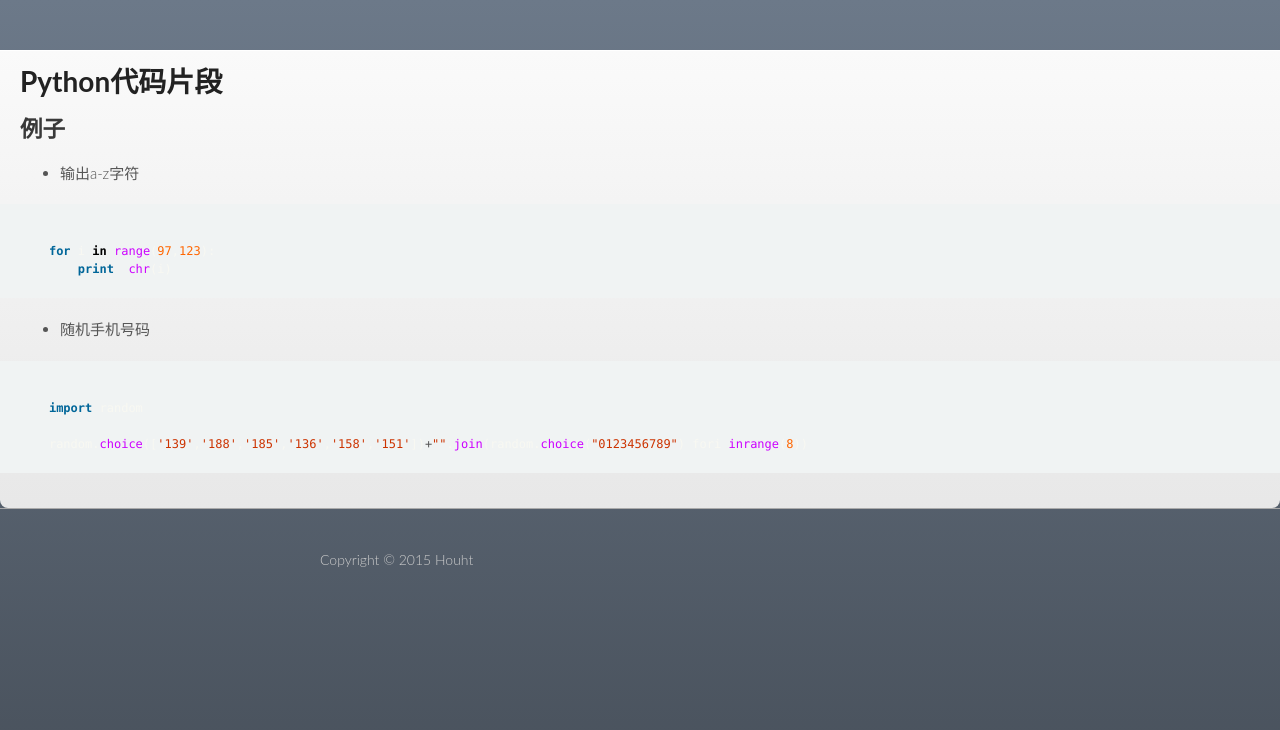
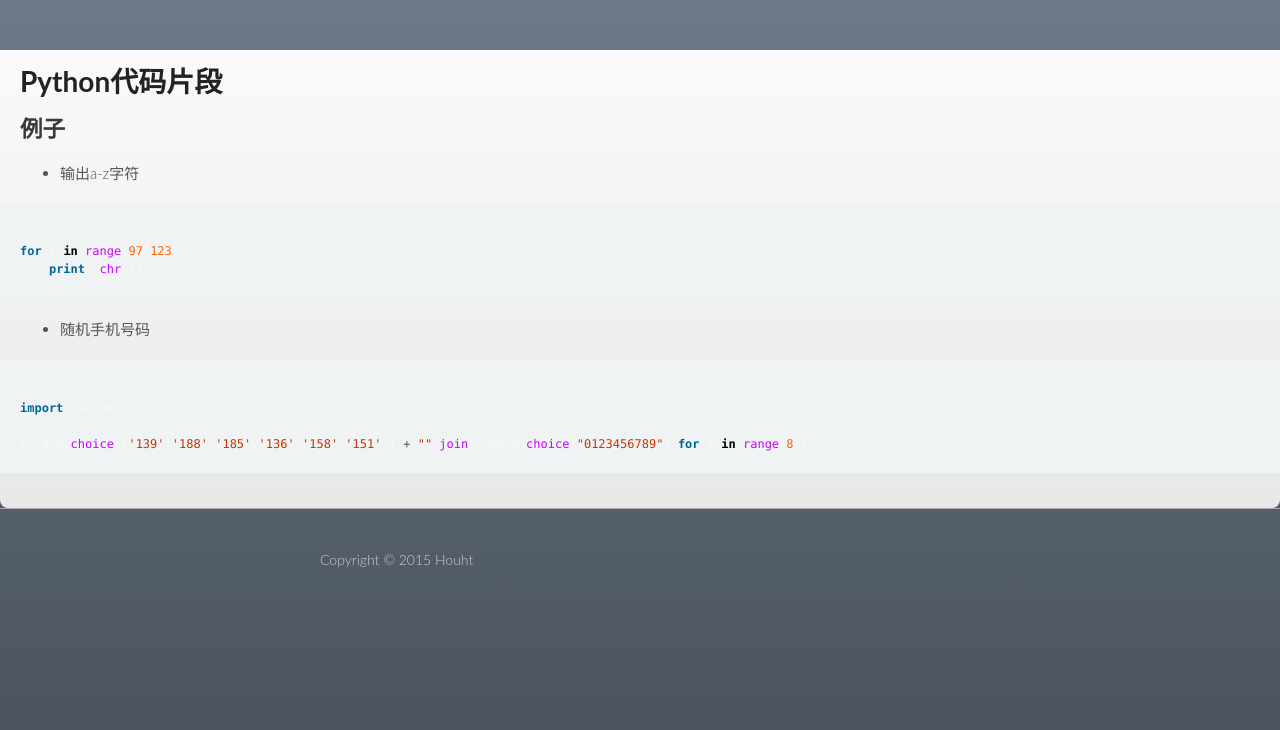
Before and after one commit to houht/houht.github.io, a Jekyll site: the page built from _posts/2015-03-05-python-test.md, in a window 1280 px wide. Shown: the top 730 px of the page. Built offline with Jekyll 4.4.1, drawn with Linux system fonts in a browser that asks for light colours; Markdown is read by kramdown in place of the engine named in the settings.

Commit message:
Update 2015-03-05-python-test.md

````diff
--- a/_posts/2015-03-05-python-test.md
+++ b/_posts/2015-03-05-python-test.md
@@ -10,8 +10,8 @@ title: Python代码片段
 
 ```python
 
-    for i in range(97,123):
-        print  chr(i)
+for i in range(97,123):
+    print  chr(i)
 ```
 
 
@@ -19,7 +19,7 @@ title: Python代码片段
 
 ```python
 
-    import random
+import random
 
-    random.choice(['139','188','185','136','158','151'])+"".join(random.choice("0123456789") fori inrange(8))
+random.choice(['139','188','185','136','158','151']) + "".join(random.choice("0123456789") for i in range(8))
 ```
````
